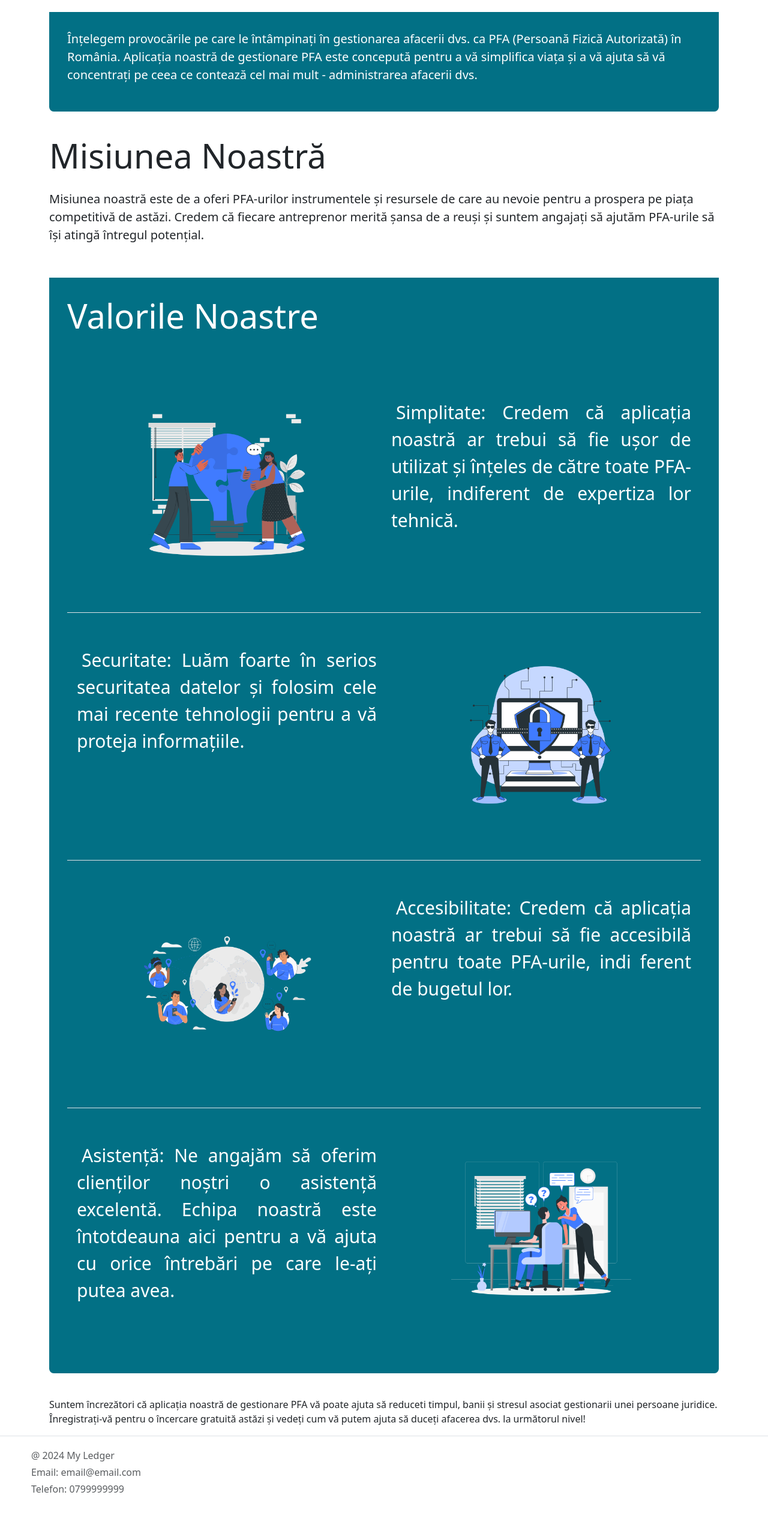
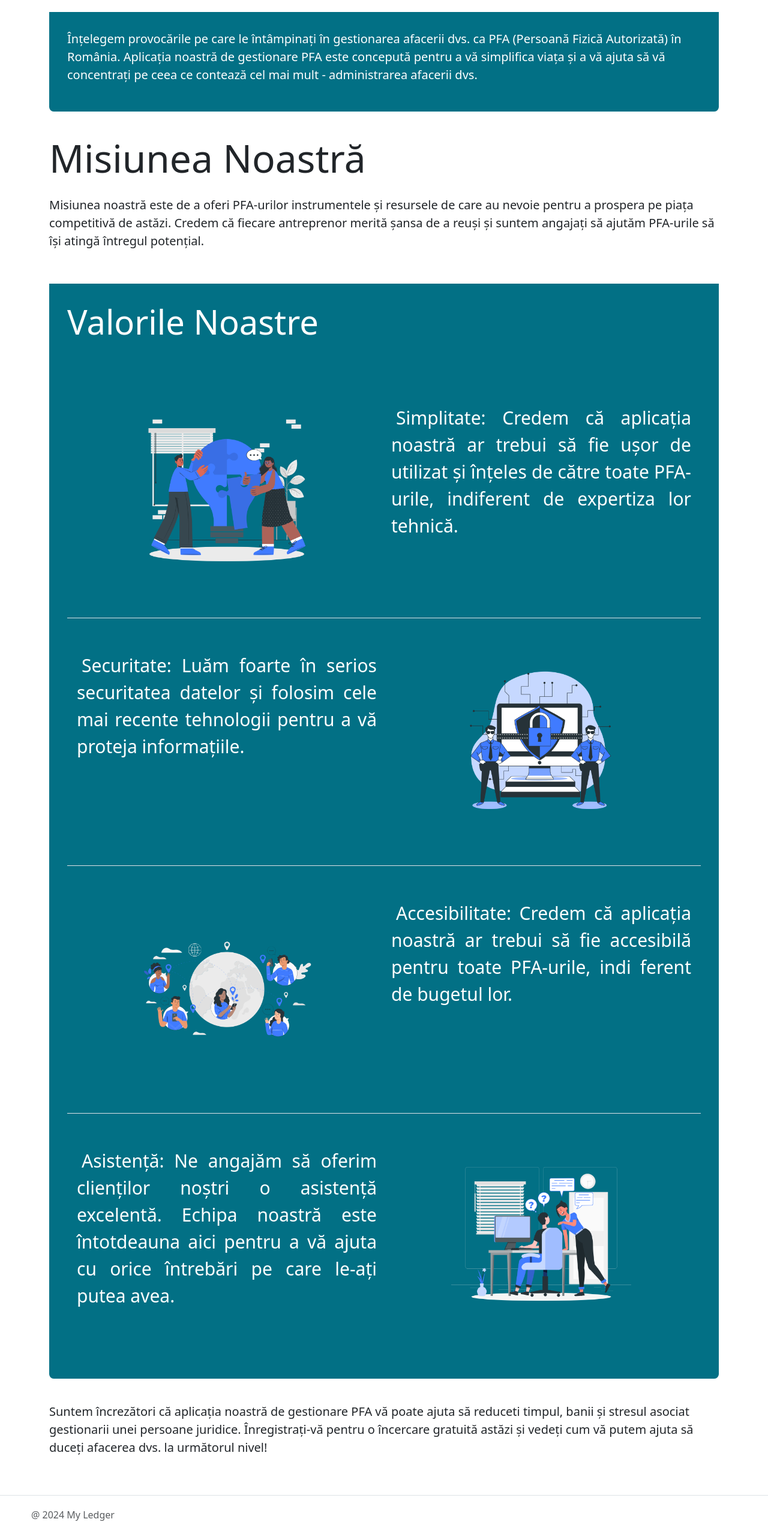
Before and after one commit to kms77/my-ledger, a React (Create React App) app in the folder frontend/: page /about in a window 1280 px wide. Shown: the part 259-2797 px from the top of the page at 60% size. Before the commit the page ends 2774 px from the top, so only its background shows below. Built offline with nearby package versions, Linux system fonts and the light colour scheme.

Commit message:
Small UI changes to about page

```diff
--- a/frontend/src/visitors/about/AboutV.jsx
+++ b/frontend/src/visitors/about/AboutV.jsx
@@ -23,7 +23,7 @@ const AboutV = () => {
         </p>
       </Stack>
       <Stack className="styled-stack-white">
-        <h2 className="display-4 mb-4 ">Misiunea Noastră</h2>
+        <h2 className="display-3 mb-4 ">Misiunea Noastră</h2>
         <p className="lead">
           Misiunea noastră este de a oferi PFA-urilor instrumentele și resursele
           de care au nevoie pentru a prospera pe piața competitivă de astăzi.
@@ -122,12 +122,13 @@ const AboutV = () => {
           </li>
         </ul>
       </Stack>
-      <p>
+      <p className="lead">
         Suntem încrezători că aplicația noastră de gestionare PFA vă poate ajuta
         să reduceti timpul, banii și stresul asociat gestionarii unei persoane
         juridice. Înregistrați-vă pentru o încercare gratuită astăzi și vedeți
         cum vă putem ajuta să duceți afacerea dvs. la următorul nivel!
       </p>
+      <br /><br />
     </div>
   );
 };
```
